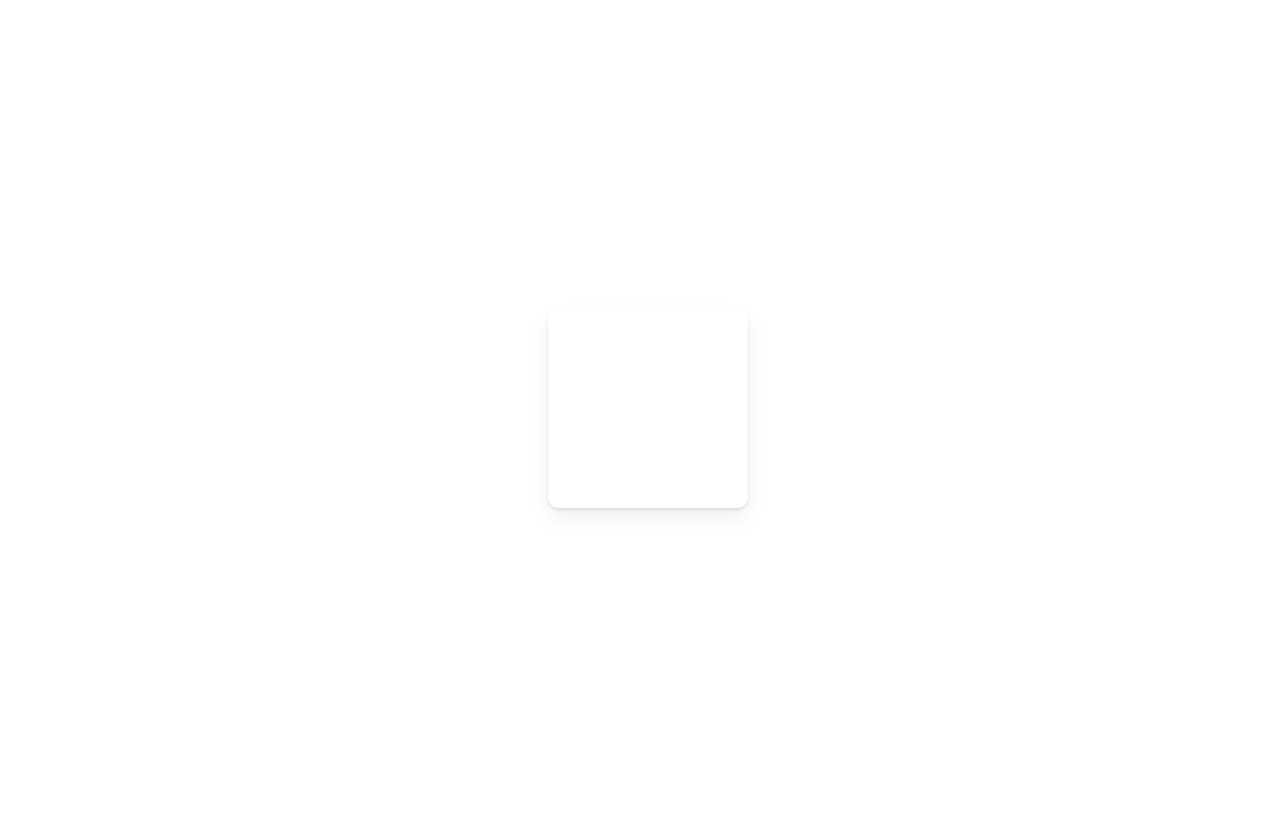
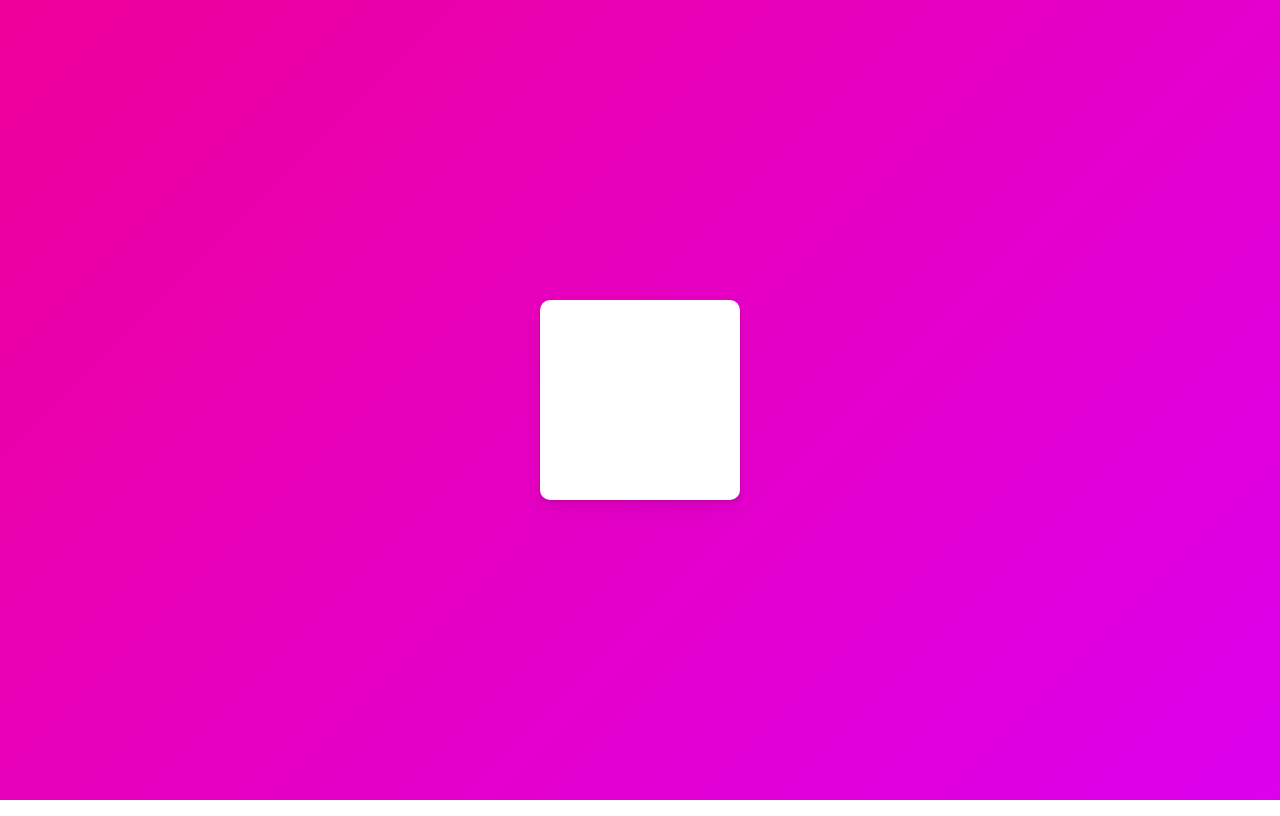
Before and after one commit to plusbeauxjours/practice-animation-web, a React (Create React App) app: page / in a window 1280 px wide. Built offline with nearby package versions, Linux system fonts and the light colour scheme.

Commit message:
set: setting

```diff
--- a/src/globalStyle.tsx
+++ b/src/globalStyle.tsx
@@ -55,9 +55,9 @@ table {
 body {
   font-weight: 300;
   font-family: 'Source Sans Pro', sans-serif;
-  background-color:${(props) => props.theme.bgColor};
   color:black;
   line-height: 1.2;
+  background:linear-gradient(135deg,#e09,#d0e);
 }
 a {
   text-decoration:none;
--- a/src/index.tsx
+++ b/src/index.tsx
@@ -1,13 +1,18 @@
 import React from "react";
 import ReactDOM from "react-dom";
 import { RecoilRoot } from "recoil";
-
+import { ThemeProvider } from "styled-components";
+import { darkTheme } from "./theme";
 import App from "./App";
+import { GlobalStyle } from "./globalStyle";
 
 ReactDOM.render(
   <React.StrictMode>
     <RecoilRoot>
-      <App />
+      <ThemeProvider theme={darkTheme}>
+        <GlobalStyle />
+        <App />
+      </ThemeProvider>
     </RecoilRoot>
   </React.StrictMode>,
   document.getElementById("root")
--- a/src/theme.ts
+++ b/src/theme.ts
@@ -1,23 +1,3 @@
 import { DefaultTheme } from "styled-components";
 
-export const darkTheme: DefaultTheme = {
-  bgColor: "#130f40",
-  boardColor: "#2C3A47",
-  cardColor: "#a4b0be",
-  textColor: "white",
-  draggingCardColor: "#ffda79",
-  draggingOverColor: "white",
-  draggingFromThisColor: "white",
-  transparent: "transparent",
-};
-
-export const lightTheme: DefaultTheme = {
-  bgColor: "#f7f1e3",
-  boardColor: "#d1ccc0",
-  cardColor: "#ffda79",
-  textColor: "black",
-  draggingCardColor: "#ffda79",
-  draggingOverColor: "white",
-  draggingFromThisColor: "white",
-  transparent: "transparent",
-};
+export const darkTheme: DefaultTheme = {};
```
Also changed, not shown: src/styled.d.ts (+1 -10 lines), tsconfig.json (added, +20 -0 lines).
